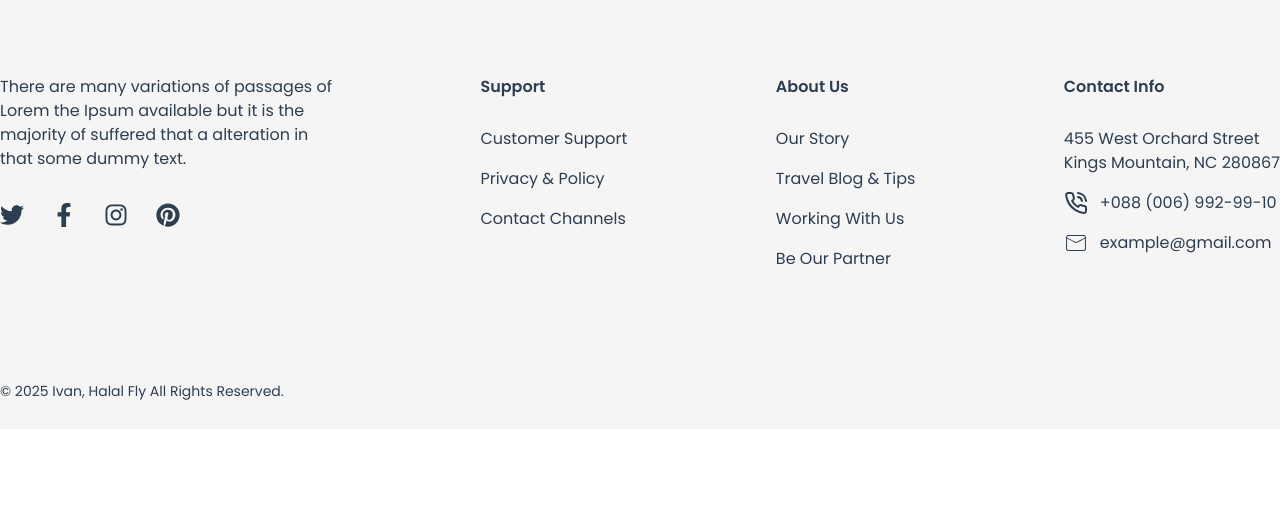
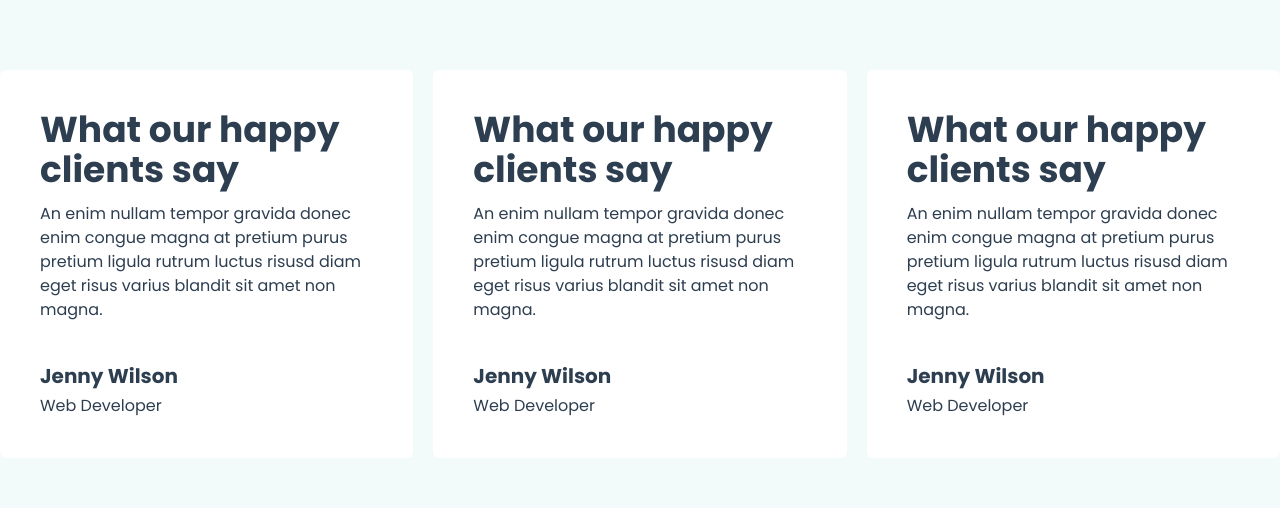
Before and after one commit to theashrafislam/halal-fly, a Next.js app: page / in a window 1280 px wide. Shown: the part 3508-4016 px from the top of the page. Before the commit the page ends 3937 px from the top, so only its background shows below. Built offline with nearby package versions, Linux system fonts and the light colour scheme.

Commit message:
create review section

```diff
--- /dev/null
+++ b/src/app/Components/Review/Review.jsx
@@ -0,0 +1,37 @@
+import React from 'react';
+
+const Review = () => {
+    return (
+        <div className='bg-[#F2FBFA] text-[#2D3E50]'>
+            <div className='max-w-7xl mx-auto grid gap-5 grid-cols-1 md:grid-cols-3 py-[120px]'>
+                {/* card  */}
+                <div className='p-10  bg-white rounded-md'>
+                    <h4 className='text-4xl font-bold pb-3'>What our happy clients say</h4>
+                    <p className='text-base'>An enim nullam tempor gravida donec enim  congue magna at pretium purus pretium ligula rutrum luctus risusd diam eget risus varius blandit sit amet non magna.</p>
+                    <div className='pt-10'>
+                        <h6 className='text-xl font-bold pb-1'>Jenny Wilson</h6>
+                        <p>Web Developer</p>
+                    </div>
+                </div>
+                <div className='p-10 bg-white rounded-md'>
+                    <h4 className='text-4xl font-bold pb-3'>What our happy clients say</h4>
+                    <p className='text-base'>An enim nullam tempor gravida donec enim  congue magna at pretium purus pretium ligula rutrum luctus risusd diam eget risus varius blandit sit amet non magna.</p>
+                    <div className='pt-10'>
+                        <h6 className='text-xl font-bold pb-1'>Jenny Wilson</h6>
+                        <p>Web Developer</p>
+                    </div>
+                </div>
+                <div className='p-10 bg-white rounded-md'>
+                    <h4 className='text-4xl font-bold pb-3'>What our happy clients say</h4>
+                    <p className='text-base'>An enim nullam tempor gravida donec enim  congue magna at pretium purus pretium ligula rutrum luctus risusd diam eget risus varius blandit sit amet non magna.</p>
+                    <div className='pt-10'>
+                        <h6 className='text-xl font-bold pb-1'>Jenny Wilson</h6>
+                        <p>Web Developer</p>
+                    </div>
+                </div>
+            </div>
+        </div>
+    );
+};
+
+export default Review;
--- a/src/app/page.js
+++ b/src/app/page.js
@@ -3,6 +3,7 @@ import HeroSection from "./Components/HeroSection/HeroSection";
 import CardSection from "./Components/CardSection/CardSection";
 import FindTraval from "./Components/FindTraval/FindTraval";
 import Destinations from "./Components/Destinations/Destinations";
+import Review from "./Components/Review/Review";
 
 export default function Home() {
   return (
@@ -18,6 +19,9 @@ export default function Home() {
 
       {/* Destinations */}
       <Destinations />
+
+      {/* review  */}
+      <Review />
     </div>
   );
 }
```
